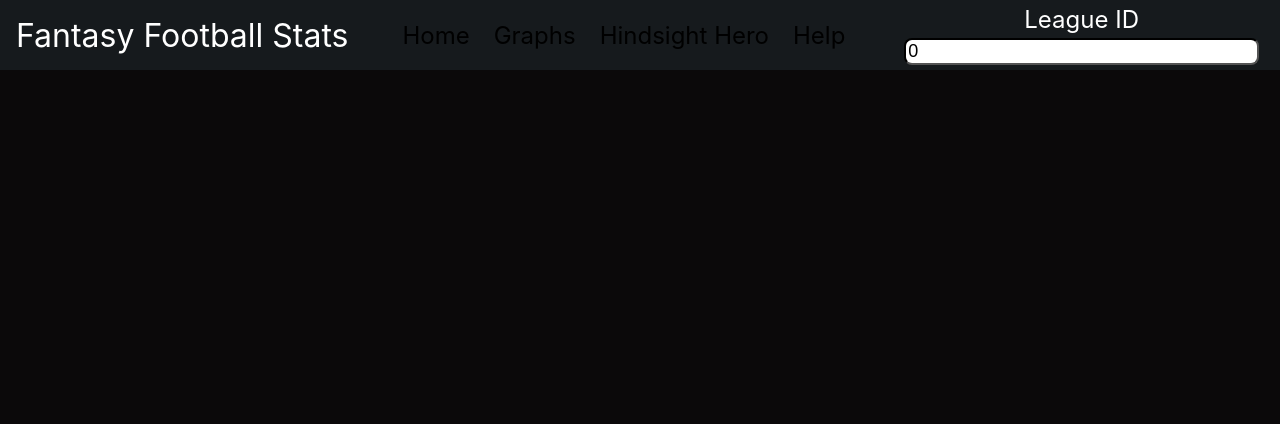
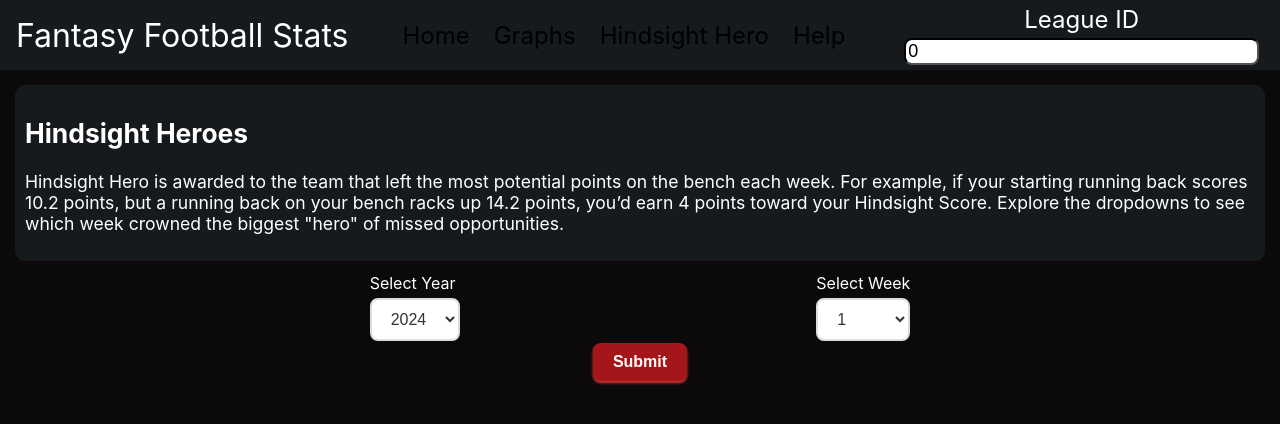
Before and after one commit to kylewillis21/fantasyFootballStats, a React (Create React App) app in the folder fantasy-graphs/: page /hh in a window 1280 px wide. Shown: the top 424 px of the page. Built offline with nearby package versions, Linux system fonts and the light colour scheme.

Commit message:
creation of hindsight hero page

```diff
--- a/fantasy-graphs/src/App.js
+++ b/fantasy-graphs/src/App.js
@@ -5,12 +5,16 @@ import { Route, Routes } from "react-router-dom";
 
 import Navbar from "./components/Navbar";
 import Home from "./pages/Home";
+import HindsightHero from "./pages/HindsightHero";
 
 function App() {
   return (
     <>
       <Navbar />
-      <Routes path="/home" element={<Home />} />
+      <Routes>
+        <Route path="/home" element={<Home />} />
+        <Route path="/hh" element={<HindsightHero />} />
+      </Routes>
     </>
   );
 }
--- a/fantasy-graphs/src/components/Navbar.js
+++ b/fantasy-graphs/src/components/Navbar.js
@@ -27,7 +27,7 @@ export default function Navbar() {
       <ul>
         <CustomLink to="/home">Home</CustomLink>
         <CustomLink to="">Graphs</CustomLink>
-        <CustomLink to="">Hindsight Hero</CustomLink>
+        <CustomLink to="/hh">Hindsight Hero</CustomLink>
         <CustomLink to="">Help</CustomLink>
       </ul>
       <div className="navInput">
--- /dev/null
+++ b/fantasy-graphs/src/pages/HindsightHero.js
@@ -0,0 +1,56 @@
+import React, { useState } from "react";
+import { useMediaQuery } from "react-responsive";
+import "../styles/Hindsight.css";
+
+export default function HindsightHero() {
+  const [selectedYear, setSelectedYear] = useState(2024); // default to 2024
+  const [selectedWeek, setSelectedWeek] = useState(1); // default to 1
+
+  const handleYearChange = (e) => {
+    setSelectedYear(e.target.value);
+  };
+
+  const handleWeekChange = (e) => {
+    setSelectedWeek(e.target.value);
+  };
+
+  return (
+    <div className="hhContainer">
+      <div className="description">
+        <h2>Hindsight Heroes</h2>
+        <p>
+          Hindsight Hero is awarded to the team that left the most potential points on the bench
+          each week. For example, if your starting running back scores 10.2 points, but a running
+          back on your bench racks up 14.2 points, you’d earn 4 points toward your Hindsight Score.
+          Explore the dropdowns to see which week crowned the biggest "hero" of missed
+          opportunities.
+        </p>
+      </div>
+      <div className="dropdownContainer">
+        <div className="dropdown">
+          <label htmlFor="yearSelect">Select Year</label>
+          <select id="yearSelect" value={selectedYear} onChange={handleYearChange}>
+            {Array.from({ length: 7 }, (_, i) => 2018 + i).map((year) => (
+              <option key={year} value={year}>
+                {year}
+              </option>
+            ))}
+          </select>
+        </div>
+        <div className="dropdown">
+          <label htmlFor="weekSelect">Select Week</label>
+          <select id="weekSelect" value={selectedWeek} onChange={handleWeekChange}>
+            {Array.from({ length: 17 }, (_, i) => i + 1).map((week) => (
+              <option key={week} value={week}>
+                {week}
+              </option>
+            ))}
+          </select>
+        </div>
+      </div>
+      <div className="buttonContainer">
+        <button className="button">Submit</button>
+      </div>
+    </div>
+  );
+}
--- /dev/null
+++ b/fantasy-graphs/src/styles/Hindsight.css
@@ -0,0 +1,92 @@
+.hhContainer {
+  display: flex;
+  flex-direction: column;
+  justify-content: center;
+  color: white;
+  margin: 15px;
+}
+
+.description {
+  font-size: 1.1rem;
+  margin-bottom: 10px;
+  padding: 10px;
+  border-radius: 10px;
+  background-color: var(--secondary-background-color);
+}
+
+.dropdownContainer {
+  display: flex;
+  justify-content: space-evenly;
+}
+
+.dropdown {
+  display: flex;
+  flex-direction: column;
+  padding: 2px;
+}
+
+label {
+  font-size: 16px;
+  color: white;
+  margin-bottom: 5px;
+}
+
+select {
+  padding: 10px 15px;
+  font-size: 16px;
+  border: 2px solid #ddd;
+  border-radius: 8px;
+  background-color: #fff;
+  color: #333;
+  cursor: pointer;
+  outline: none;
+  transition: border-color 0.3s ease, box-shadow 0.3s ease;
+}
+
+select:hover {
+  border-color: #555;
+}
+
+select:focus {
+  border-color: #007bff;
+  box-shadow: 0 0 5px rgba(0, 123, 255, 0.5);
+}
+
+option {
+  font-size: 16px;
+  color: #333;
+  background-color: #fff;
+  padding: 10px;
+}
+
+button {
+  padding: 10px 20px;
+  font-size: 16px;
+  font-weight: 600;
+  color: white;
+  background-color: var(--primary-color);
+  border: none;
+  border-radius: 8px;
+  cursor: pointer;
+  transition: background-color 0.3s ease, box-shadow 0.3s ease;
+  box-shadow: 0 2px 3px var(--primary-hover);
+  outline: none;
+}
+
+button:hover {
+  background-color: var(--primary-hover); /* Darker blue on hover */
+}
+
+button:active {
+  background-color: var(--primary-color); /* Even darker blue when pressed */
+  box-shadow: 0 2px 4px var(--primary-hover); /* Shrink shadow on click */
+}
+
+button:focus {
+  box-shadow: 0 0 0 3px var(--primary-hover); /* Focus ring effect */
+}
+
+.buttonContainer {
+  display: flex;
+  justify-content: space-evenly;
+}
```
